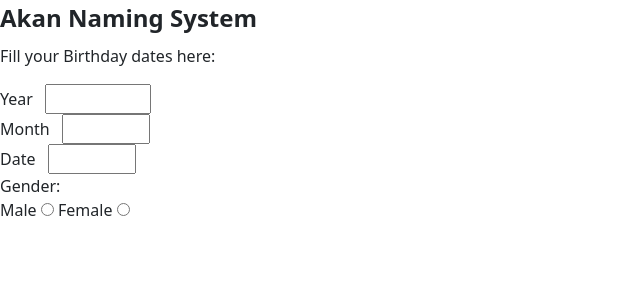
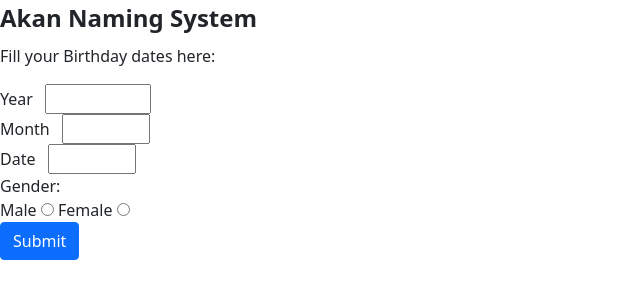
Before and after one commit to erastus-mwangi-njoroge/Akan-Names, a plain HTML site: page index.html in a window 1280 px wide. Shown: the whole page, without its empty margins (0-640 px from the left). Drawn offline with Linux system fonts and the light colour scheme.

Commit message:
submit button

```diff
--- a/index.html
+++ b/index.html
@@ -31,3 +31,5 @@
                 <label>Male <input type="radio" name="gender" id="male" value="Male" required="required"></label>
                 <label> Female <input type="radio" name="gender" id="female" value="Female"></label>
             </div>
+
+            <button type="submit" onclick="outputName();" class="btn btn-primary"> Submit</button>
```
